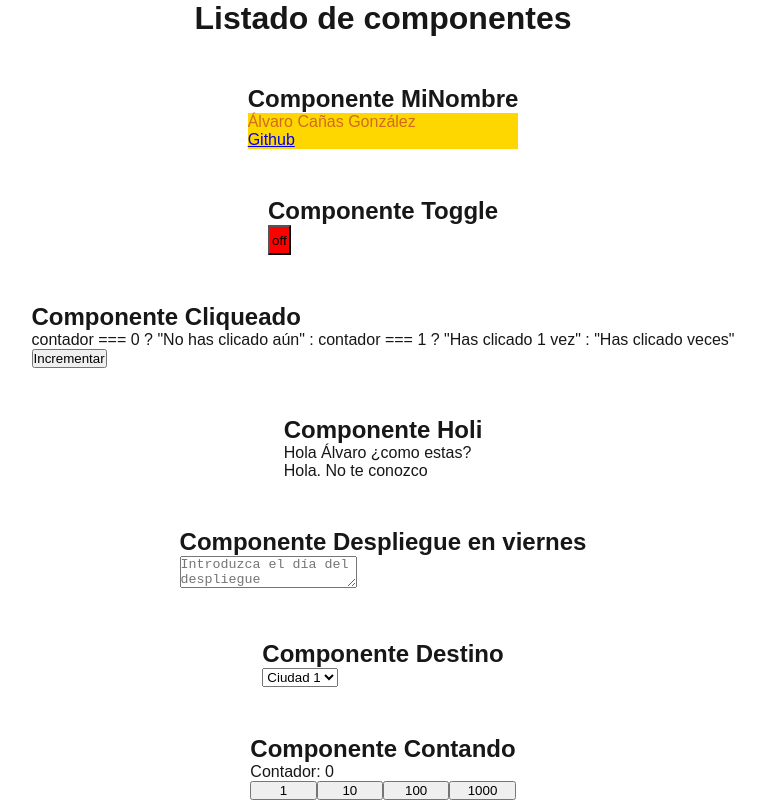
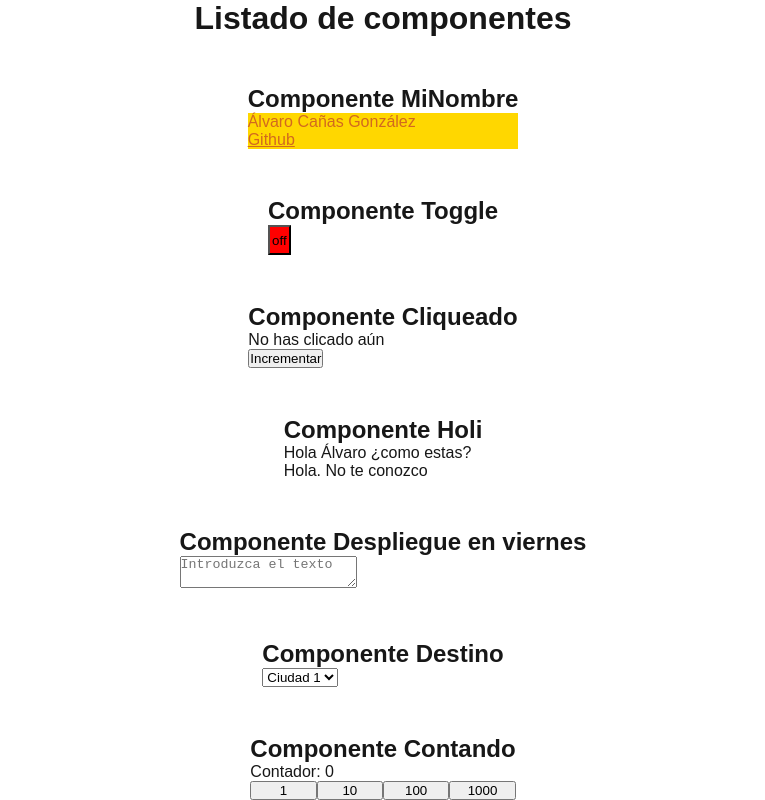
Before and after one commit to MameHub/component-acg, a Next.js app: page / in a window 1280 px wide. Shown: the whole page, without its empty margins (257-1022 px from the left). Built offline with nearby package versions, Linux system fonts and the light colour scheme.

Commit message:
cliqueando

```diff
--- a/app/componentes/cliqueando.js
+++ b/app/componentes/cliqueando.js
@@ -1,25 +1,26 @@
 import { useState } from "react";
 
 export default function Cliqueando() {
-    let contador;
+    const [count, setCount] = useState(0);
+
     let mensaje =
-        contador === 0 ? "No has clicado aún" :
-        contador === 1 ? "Has clicado 1 vez" :
-        "Has clicado {contador} veces"
+        count === 0 ? "No has clicado aún" :
+        count === 1 ? "Has clicado 1 vez" :
+        `Has clicado ${count} veces`;
+
+    const sum = () => {
+        setCount(prevCounter => prevCounter + 1);
+        console.log(count);
+    }
+
     const reset = () => {
-        contador = 0;
+        setCount(0);
     }
-    const sum = () => {
-        contador++;
-    }
+
     return(
         <div>
-            <p className="" onMouseEnter={reset}>
-                contador === 0 ? "No has clicado aún" :
-                contador === 1 ? "Has clicado 1 vez" :
-                "Has clicado {contador} veces"
-                </p>
-            <button className="" onClick={sum}>Incrementar</button>
+            <p className="" onMouseEnter={reset}>{mensaje}</p>
+            <button className="btn" onClick={sum}>Incrementar</button>
         </div>
     )
 }
--- a/app/componentes/despliegueEnViernes.js
+++ b/app/componentes/despliegueEnViernes.js
@@ -1,7 +1,7 @@
 export default function DespliegueEnViernes() {
     return(
         <div>
-            <textarea placeholder="Introduzca el día del despliegue" className="textBox"></textarea>
+            <textarea placeholder="Introduzca el texto" className="textBox"></textarea>
         </div>
     )
 }
--- a/app/globals.css
+++ b/app/globals.css
@@ -34,6 +34,10 @@ body {
   html {
     color-scheme: dark;
   }
+}
+
+a {
+  color: inherit;
 }
 
 .component-container {
--- a/app/page.js
+++ b/app/page.js
@@ -2,14 +2,13 @@
 import MiNombre from "./componentes/miNombre";
 import Toggle from "./componentes/toggle";
 import Cliqueando from "./componentes/cliqueando";
-// import Contando from "./componentes/contando";
+import Contando from "./componentes/contando";
 import Holi from "./componentes/holi";
 import DepliegueEnViernes from "./componentes/despliegueEnViernes";
 import CuentaFuegos from "./componentes/cuentaFuegos";
 import Destino from "./componentes/destino";
 import ImagenCiudad from "./componentes/imagenCiudad";
 import Reloj from "./componentes/reloj";
-import Contando from "./componentes/contando";
 
 export default function Main(){
   return(
```
